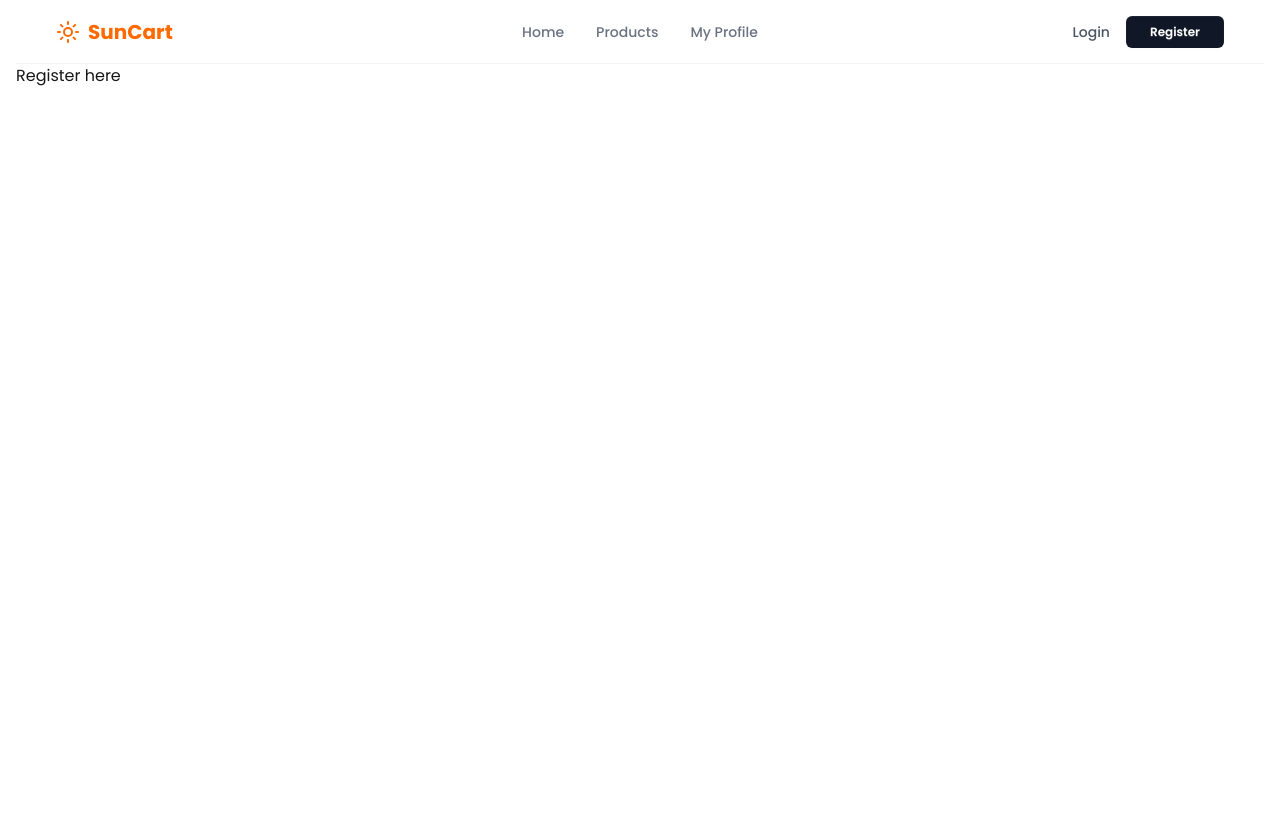
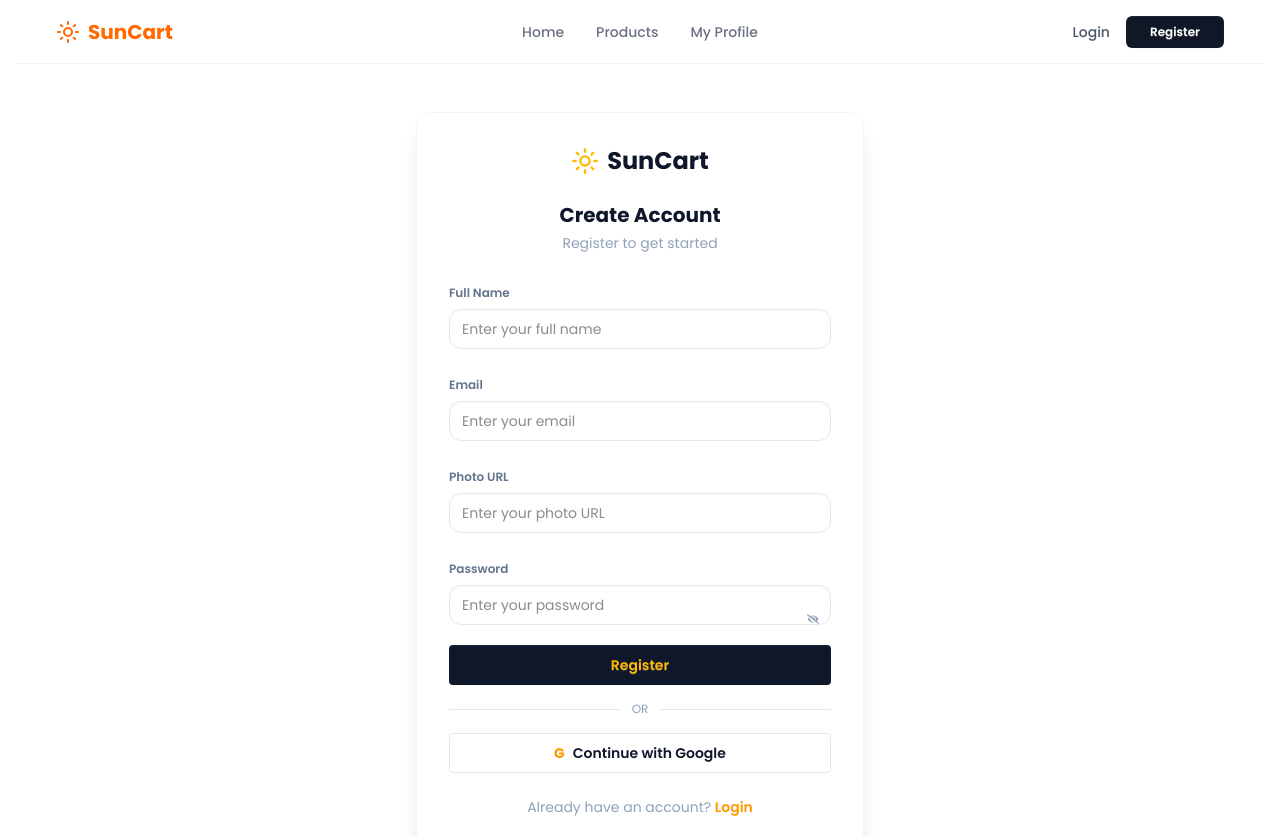
Before and after one commit to zaberabdullah/suncart, a Next.js app: page /auth/register in a window 1280 px wide. Shown: the top 836 px of the page. Built offline with nearby package versions, Linux system fonts and the light colour scheme.

Commit message:
design the login and register page

```diff
--- a/package.json
+++ b/package.json
@@ -13,6 +13,7 @@
     "next": "16.2.4",
     "react": "19.2.4",
     "react-dom": "19.2.4",
+    "react-hook-form": "^7.75.0",
     "react-icons": "^5.6.0",
     "swiper": "^12.1.4"
   },
--- a/src/app/auth/login/page.jsx
+++ b/src/app/auth/login/page.jsx
@@ -1,11 +1,95 @@
-import React from 'react';
+"use client";
+import Link from "next/link";
+import { useState } from "react";
+import { useForm } from "react-hook-form";
+import { FaEye, FaEyeSlash } from "react-icons/fa";
+import { Sun } from "lucide-react";
 
-const loginPage = () => {
-    return (
-        <div>
-            <h2>login here</h2>
+const LoginPage = () => {
+  const {
+    register,
+    handleSubmit,
+    formState: { errors },
+  } = useForm();
+  const [isShowPassword, setIsShowPassword] = useState(false);
+
+  const handleLoginFunc = async (data) => {
+    console.log(data, "login data");
+    // BetterAuth connect হলে এখানে authClient আসবে
+  };
+
+  return (
+    <div className="min-h-screen flex items-center justify-center py-12">
+      <div className="bg-white rounded-2xl shadow-xl w-full max-w-md p-8 border border-slate-100">
+        {/* Logo */}
+        <div className="flex items-center justify-center gap-2 mb-6">
+          <Sun className="w-7 h-7 text-amber-400" />
+          <span className="text-2xl font-extrabold text-[#0f172a]">SunCart</span>
         </div>
-    );
+
+        {/* Title */}
+        <h2 className="text-xl font-bold text-[#0f172a] text-center mb-1">Welcome Back!</h2>
+        <p className="text-slate-400 text-sm text-center mb-6">Login to your account</p>
+
+        {/* Form */}
+        <form className="space-y-4" onSubmit={handleSubmit(handleLoginFunc)}>
+          {/* Email */}
+          <fieldset className="fieldset">
+            <legend className="fieldset-legend text-slate-500 text-xs">Email</legend>
+            <input
+              type="email"
+              className="input w-full border border-slate-200 rounded-xl focus:border-amber-400"
+              placeholder="Enter your email"
+              {...register("email", { required: "Email is required" })}
+            />
+            {errors.email && <p className="text-red-500 text-xs mt-1">{errors.email.message}</p>}
+          </fieldset>
+
+          {/* Password */}
+          <fieldset className="fieldset relative">
+            <legend className="fieldset-legend text-slate-500 text-xs">Password</legend>
+            <input
+              type={isShowPassword ? "text" : "password"}
+              className="input w-full border border-slate-200 rounded-xl focus:border-amber-400"
+              placeholder="Enter your password"
+              {...register("password", { required: "Password is required" })}
+            />
+            <span
+              className="absolute right-3 top-4 text-[16px] cursor-pointer"
+              onClick={() => setIsShowPassword(!isShowPassword)}
+            >
+              {isShowPassword ? <FaEye /> : <FaEyeSlash />}
+            </span>
+            {errors.password && <p className="text-red-500 text-xs mt-1">{errors.password.message}</p>}
+          </fieldset>
+
+          {/* Login Button */}
+          <button className="btn w-full bg-[#0f172a] text-amber-400 border-none hover:bg-slate-800">Login</button>
+
+          {/* Divider */}
+          <div className="flex items-center gap-3">
+            <div className="flex-1 h-px bg-slate-200"></div>
+            <span className="text-slate-400 text-xs">OR</span>
+            <div className="flex-1 h-px bg-slate-200"></div>
+          </div>
+
+          {/* Google Button */}
+          <button className="btn w-full bg-white border border-slate-200 text-[#0f172a] hover:bg-slate-50 gap-2">
+            <span className="font-bold text-amber-500">G</span>
+            Continue with Google
+          </button>
+        </form>
+
+        {/* Register Link */}
+        <p className="text-center text-sm text-slate-400 mt-6">
+          Don't have an account?{" "}
+          <Link href="/auth/register" className="text-amber-500 font-semibold hover:underline">
+            Register
+          </Link>
+        </p>
+      </div>
+    </div>
+  );
 };
 
-export default loginPage;
+export default LoginPage;
--- a/src/app/auth/register/page.jsx
+++ b/src/app/auth/register/page.jsx
@@ -1,11 +1,122 @@
-import React from 'react';
+"use client";
+import Link from "next/link";
+import { useState } from "react";
+import { useForm } from "react-hook-form";
+import { FaEye, FaEyeSlash } from "react-icons/fa";
+import { Sun } from "lucide-react";
 
-const registerPage = () => {
-    return (
-        <div>
-            <h2>Register here</h2>
+const RegisterPage = () => {
+  const {
+    register,
+    handleSubmit,
+    formState: { errors },
+  } = useForm();
+  const [isShowPassword, setIsShowPassword] = useState(false);
+
+  const handleRegisterFunc = async (data) => {
+    console.log(data, "register data");
+    // BetterAuth connect হলে এখানে authClient আসবে
+  };
+
+  return (
+    <div className="min-h-screen flex items-center justify-center py-12">
+      <div className="bg-white rounded-2xl shadow-xl w-full max-w-md p-8 border border-slate-100">
+        {/* Logo */}
+        <div className="flex items-center justify-center gap-2 mb-6">
+          <Sun className="w-7 h-7 text-amber-400" />
+          <span className="text-2xl font-extrabold text-[#0f172a]">SunCart</span>
         </div>
-    );
+
+        {/* Title */}
+        <h2 className="text-xl font-bold text-[#0f172a] text-center mb-1">Create Account</h2>
+        <p className="text-slate-400 text-sm text-center mb-6">Register to get started</p>
+
+        {/* Form */}
+        <form className="space-y-4" onSubmit={handleSubmit(handleRegisterFunc)}>
+          {/* Name */}
+          <fieldset className="fieldset">
+            <legend className="fieldset-legend text-slate-500 text-xs">Full Name</legend>
+            <input
+              type="text"
+              className="input w-full border border-slate-200 rounded-xl focus:border-amber-400"
+              placeholder="Enter your full name"
+              {...register("name", { required: "Name is required" })}
+            />
+            {errors.name && <p className="text-red-500 text-xs mt-1">{errors.name.message}</p>}
+          </fieldset>
+
+          {/* Email */}
+          <fieldset className="fieldset">
+            <legend className="fieldset-legend text-slate-500 text-xs">Email</legend>
+            <input
+              type="email"
+              className="input w-full border border-slate-200 rounded-xl focus:border-amber-400"
+              placeholder="Enter your email"
+              {...register("email", { required: "Email is required" })}
+            />
+            {errors.email && <p className="text-red-500 text-xs mt-1">{errors.email.message}</p>}
+          </fieldset>
+
+          {/* Photo URL */}
+          <fieldset className="fieldset">
+            <legend className="fieldset-legend text-slate-500 text-xs">Photo URL</legend>
+            <input
+              type="url"
+              className="input w-full border border-slate-200 rounded-xl focus:border-amber-400"
+              placeholder="Enter your photo URL"
+              {...register("image", { required: "Photo URL is required" })}
+            />
+            {errors.image && <p className="text-red-500 text-xs mt-1">{errors.image.message}</p>}
+          </fieldset>
+
+          {/* Password */}
+          <fieldset className="fieldset relative">
+            <legend className="fieldset-legend text-slate-500 text-xs">Password</legend>
+            <input
+              type={isShowPassword ? "text" : "password"}
+              className="input w-full border border-slate-200 rounded-xl focus:border-amber-400"
+              placeholder="Enter your password"
+              {...register("password", {
+                required: "Password is required",
+                minLength: { value: 6, message: "Password must be at least 6 characters" },
+              })}
+            />
+            <span
+              className="absolute right-3 top-8 cursor-pointer text-slate-400"
+              onClick={() => setIsShowPassword(!isShowPassword)}
+            >
+              {isShowPassword ? <FaEye /> : <FaEyeSlash />}
+            </span>
+            {errors.password && <p className="text-red-500 text-xs mt-1">{errors.password.message}</p>}
+          </fieldset>
+
+          {/* Register Button */}
+          <button className="btn w-full bg-[#0f172a] text-amber-400 border-none hover:bg-slate-800">Register</button>
+
+          {/* Divider */}
+          <div className="flex items-center gap-3">
+            <div className="flex-1 h-px bg-slate-200"></div>
+            <span className="text-slate-400 text-xs">OR</span>
+            <div className="flex-1 h-px bg-slate-200"></div>
+          </div>
+
+          {/* Google Button */}
+          <button className="btn w-full bg-white border border-slate-200 text-[#0f172a] hover:bg-slate-100 gap-2">
+            <span className="font-bold text-amber-500">G</span>
+            Continue with Google
+          </button>
+        </form>
+
+        {/* Login Link */}
+        <p className="text-center text-sm text-slate-400 mt-6">
+          Already have an account?{" "}
+          <Link href="/auth/login" className="text-amber-500 font-semibold hover:underline">
+            Login
+          </Link>
+        </p>
+      </div>
+    </div>
+  );
 };
 
-export default registerPage;
+export default RegisterPage;
```
Also changed, not shown: src/app/products/[id]/page.jsx (+24 -20 lines), 1 other file (tests, documents, lock files or other folders).
